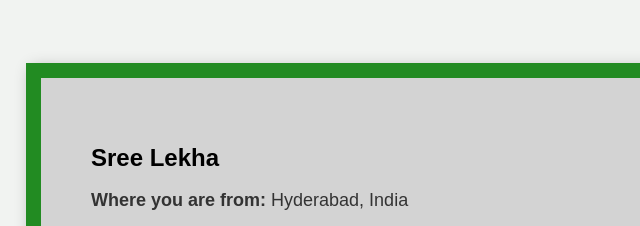
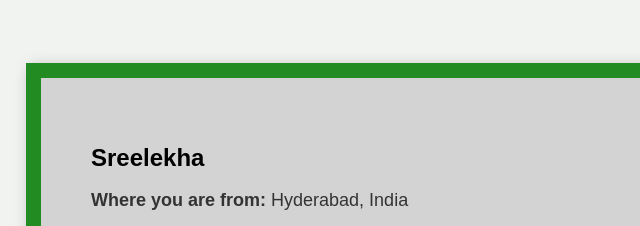
Before and after one commit to SreelekhaMeenugu/ITMD-541_441, a plain HTML site: page Practice Assignment/index.html in a window 1280 px wide. Shown: the part 172-398 px from the top of the page, 165-805 px from the left. Drawn offline with Linux system fonts and the light colour scheme.

Commit message:
add changes

```diff
--- a/Practice Assignment/index.html
+++ b/Practice Assignment/index.html
@@ -8,7 +8,7 @@
 </head>
 <body>
     <div class="content-box">
-        <h1>Sree Lekha</h1>
+        <h1>Sreelekha</h1>
         <p><strong>Where you are from:</strong> Hyderabad, India</p>
         <p><strong>Web Development Experience:</strong> No experience as a web developer, worked in project management</p>
         <p><strong>Year at IIT:</strong> 2nd year, 3rd semester</p>
```
